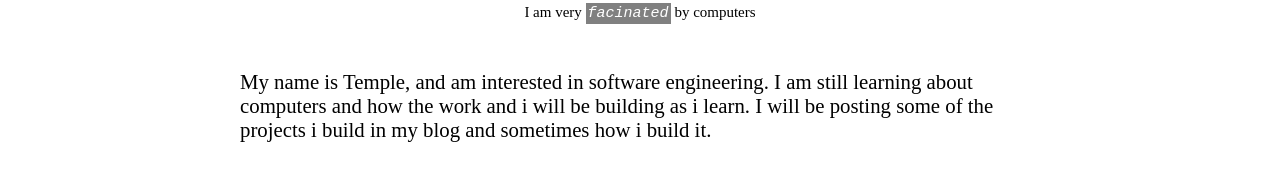
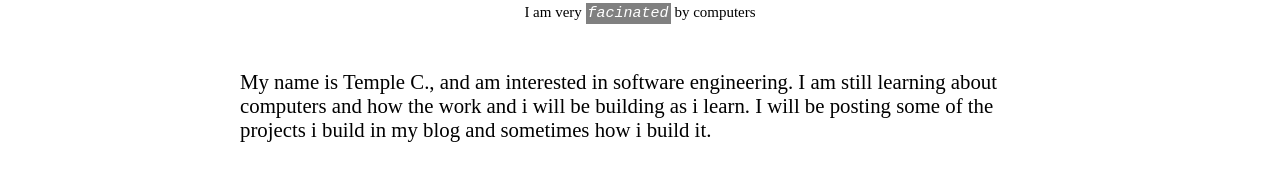
Before and after one commit to tempchuks/canter, a plain HTML site: page index.html in a window 1280 px wide. Shown: the part 379-560 px from the top of the page. Drawn offline with Linux system fonts and the light colour scheme.

Commit message:
working now

```diff
--- a/index.html
+++ b/index.html
@@ -36,7 +36,7 @@
         </div>
         <section>
             <div>
-                <p>My name is Temple, and am interested in software engineering. I am still learning about computers and how the work and i will be building as i learn. I will be posting some of the projects i build in my blog and sometimes how i build it.</p>
+                <p>My name is Temple C., and am interested in software engineering. I am still learning about computers and how the work and i will be building as i learn. I will be posting some of the projects i build in my blog and sometimes how i build it.</p>
             </div>
         </section>
     </body>
```
